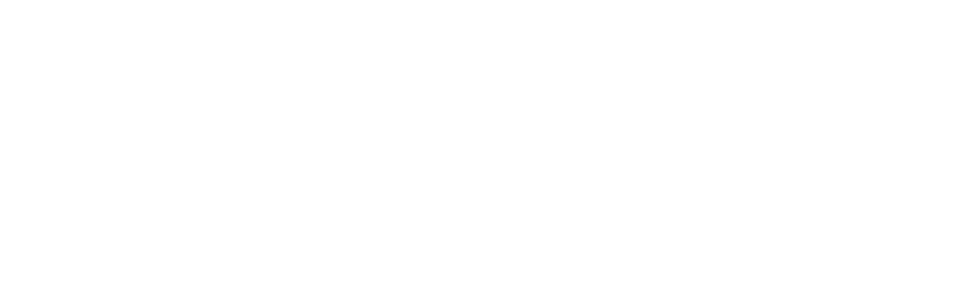
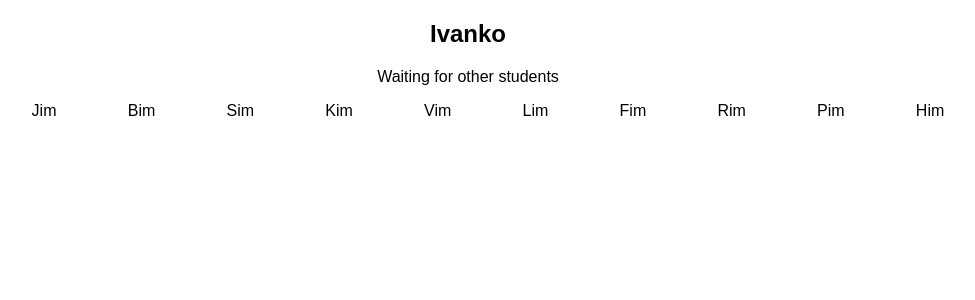
Before and after one commit to Kahoot-bootcamp4/kahootProject, a React (Create React App) app in the folder kahoot-project/: page /pending in a window 1280 px wide. Shown: the top 300 px of the page, without its empty margins (172-1147 px from the left). Built offline with nearby package versions, Linux system fonts and the light colour scheme.

Commit message:
first draft

```diff
--- a/kahoot-project/src/App.js
+++ b/kahoot-project/src/App.js
@@ -1,14 +1,12 @@
 import React, { Component } from 'react';
-import logo from './logo.svg';
+import PendingRoom from './components/PendingRoom/';
 import './App.css';
-
 
 class App extends Component {
   render() {
     return (
       <div className="App">
-
-
+        <PendingRoom />
       </div>
     );
   }
--- /dev/null
+++ b/kahoot-project/src/components/PendingRoom/index.js
@@ -0,0 +1,25 @@
+import  React, {Component} from "react";
+
+class PedingRoom extends Component{
+    state = {
+        currentUser: 'Ivanko',
+        userList: ['Jim', 'Bim', 'Sim', 'Kim', 'Vim', 'Lim', 'Fim', 'Rim', 'Pim', 'Him']
+    };
+
+    render(){
+        return(
+            <div className='pending-room'>
+                <div className='pending-room__waiting'></div>
+                <h2>{this.state.currentUser}</h2>
+                <p>Waiting for other students</p>
+                <ul className='pending-room__user-list'>
+                    {this.state.userList.map((userList, index) => {
+                        return <li>{this.state.userList[index]}</li>
+                    })}
+                </ul>
+            </div>
+        )
+    }
+}
+
+export default PedingRoom;
--- a/kahoot-project/src/index.css
+++ b/kahoot-project/src/index.css
@@ -3,3 +3,19 @@
   padding: 0;
   font-family: sans-serif;
 }
+
+.pending-room {
+  width: 80%;
+  margin: 0 auto;
+}
+
+.pending-room__waiting {
+  background-image: url("");
+}
+
+.pending-room__user-list {
+  list-style: none;
+  display: flex;
+  flex-wrap: wrap;
+  justify-content: space-around;
+}
```
Also changed, not shown: kahoot-project/src/components/PendingRoom/UserList.js (added, +9 -0 lines), kahoot-project/package.json (line endings or trailing spaces).
